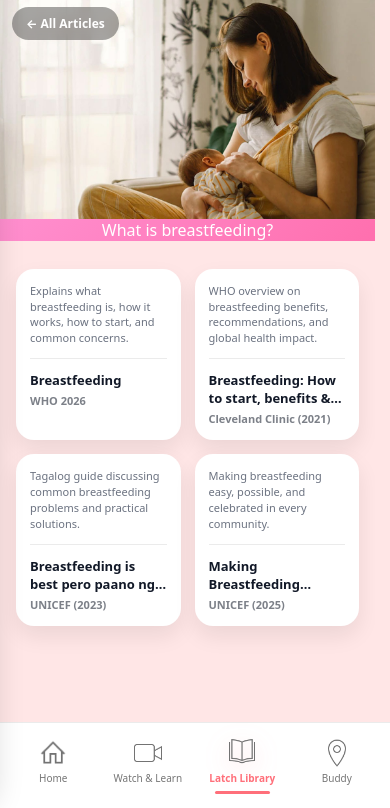
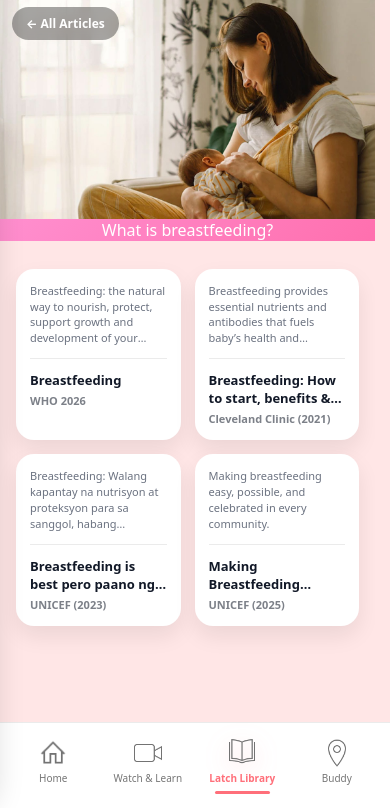
Before and after one commit to GreyShiii/MilkyWay, a PHP site: page /index.php?page=articles_cat&cat=what-is-breastfeeding in a window 390 px wide. Shown: the part 147-955 px from the top of the page. Run offline with PHP 8.4, Linux system fonts and the light colour scheme; some web fonts are replaced.

Commit message:
fixed article issue and css margins

```diff
--- a/config/db.php
+++ b/config/db.php
@@ -1,7 +1,7 @@
 <?php
 $servername = "localhost";
 $username = "root";
-$password = "";
+$password = "grey";
 $database = "MilkyWay";
 
 $conn = new mysqli($servername, $username, $password, $database);
--- a/helpers/articles.php
+++ b/helpers/articles.php
@@ -57,7 +57,7 @@ $ARTICLES = [
     'title' => 'Breastfeeding',
     'author' => 'WHO 2026',
     'thumb' => 'public/images/articles/thumbs/how-to-start.jpg',
-    'overview' => 'Explains what breastfeeding is, how it works, how to start, and common concerns.',
+    'overview' => 'Breastfeeding: the natural way to nourish, protect, support growth and development of your baby.',
     'link' => 'https://www.who.int/health-topics/breastfeeding#tab=tab_1',
   ],
 
@@ -67,7 +67,7 @@ $ARTICLES = [
     'title' => 'Breastfeeding: How to start, benefits & Common Concerns',
     'author' => 'Cleveland Clinic (2021) ',
     'thumb' => 'public/images/articles/thumbs/who.jpg',
-    'overview' => 'WHO overview on breastfeeding benefits, recommendations, and global health impact.',
+    'overview' => 'Breastfeeding provides essential nutrients and antibodies that fuels baby’s health and immunity.',
     'link' => 'https://my.clevelandclinic.org/health/articles/5182-breastfeeding',
   ],
 
@@ -77,7 +77,7 @@ $ARTICLES = [
     'title' => 'Breastfeeding is best pero paano nga ba? ',
     'author' => 'UNICEF (2023)',
     'thumb' => 'public/images/articles/thumbs/unicef.jpg',
-    'overview' => 'Tagalog guide discussing common breastfeeding problems and practical solutions.',
+    'overview' => 'Breastfeeding: Walang kapantay na nutrisyon at proteksyon para sa sanggol, habang pinapalakas ang katawan at nagbubuo ng matibay na bond sa bawat ina at anak',
     'link' => 'https://www.unicef.org/philippines/stories/breastfeeding-best-pero-paano-nga-ba',
   ],
 
--- a/public/css/main.css
+++ b/public/css/main.css
@@ -3003,10 +3003,14 @@ button.menu-btn:focus-visible{
 
   .menu-title{
     text-align: center !important;
+    margin: 0;
   }
 
   .menu-subtitle{
     text-align: center !important;
+    color: rgba(255, 255, 255, 0.9);
+    font-weight: 400;
+    margin: 0;
   }
 
   .menu-section{
```
Also changed, not shown: helpers/videos.php (+4 -4 lines).
